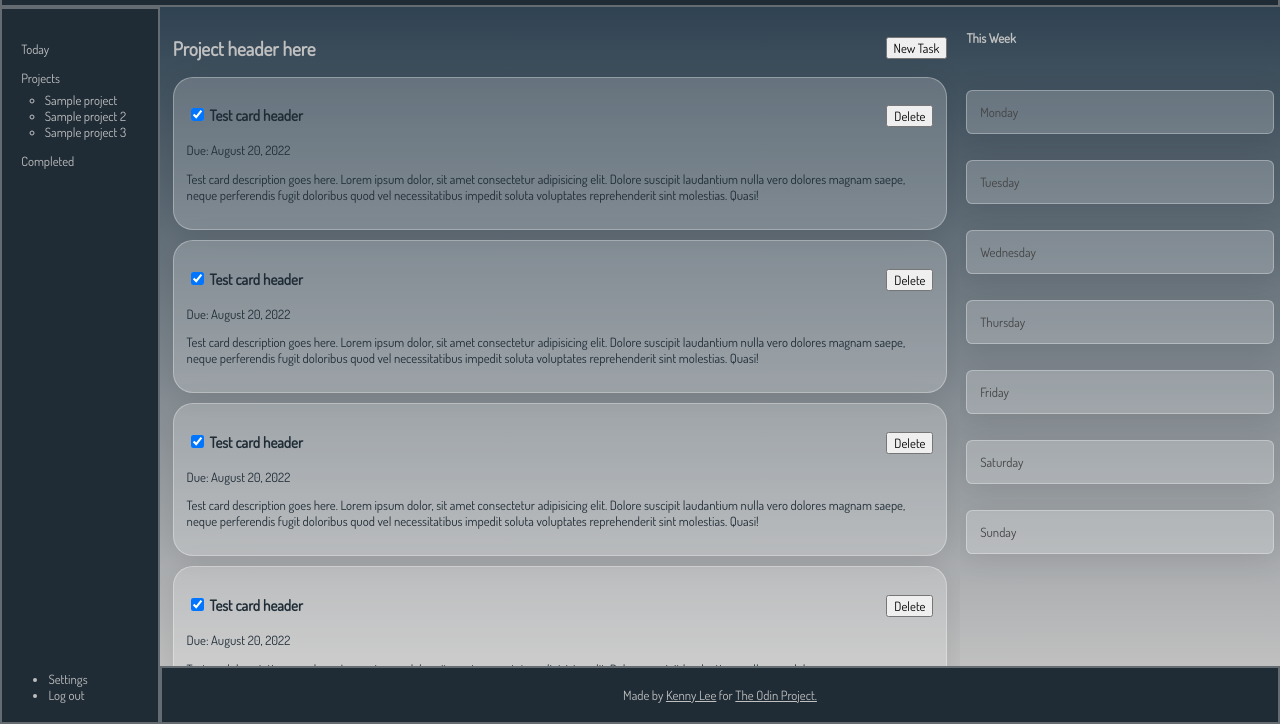
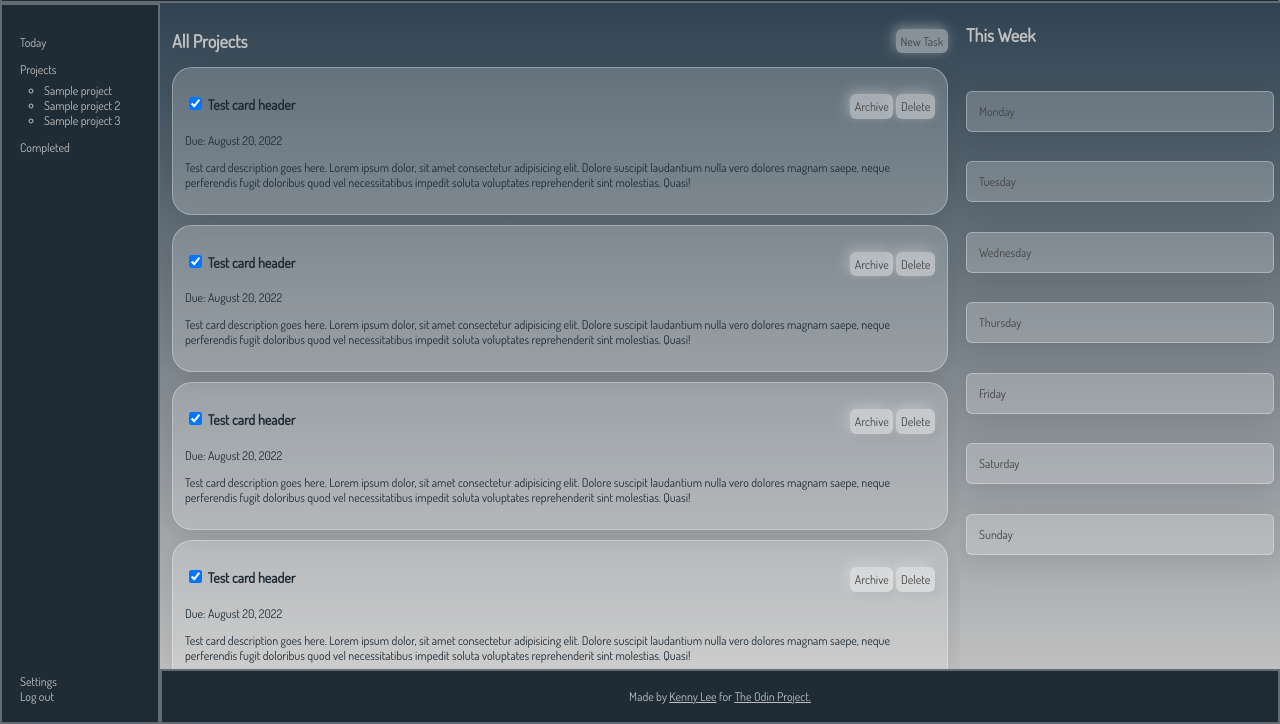
Before and after one commit to kenkneelee/odin-todo-list, a plain HTML site: page index.html in a window 1280 px wide. Shown: the part 76-800 px from the top of the page. Drawn offline with Linux system fonts and the light colour scheme.

Commit message:
additional typography changes using clamp, button styling, refactor css

```diff
--- a/index.html
+++ b/index.html
@@ -49,7 +49,7 @@
         </div>
 
         <div id="aside">
-            <h4>This Week</h4>
+            <h2>This Week</h2>
             <ul id="calendar">
                 <li class="calendarDay">Monday</li>
                 <li class="calendarDay">Tuesday</li>
@@ -63,7 +63,7 @@
 
         <div id="main-content">
             <div id="main-header">
-                <h2>Project header here</h2>
+                <h2>All Projects</h2>
                 <button>New Task</button>
             </div>
             <div id="cards">
@@ -73,7 +73,10 @@
                             <input type="checkbox" checked="checked" />
                             Test card header
                         </span>
+                        <div>
+                            <button>Archive</button>
                             <button>Delete</button>
+                        </div>
                     </h3>
                     <p>Due: August 20, 2022</p>
                     <p>
@@ -91,7 +94,10 @@
                             <input type="checkbox" checked="checked" />
                             Test card header
                         </span>
+                        <div>
+                            <button>Archive</button>
                             <button>Delete</button>
+                        </div>
                     </h3>
                     <p>Due: August 20, 2022</p>
                     <p>
@@ -109,7 +115,10 @@
                             <input type="checkbox" checked="checked" />
                             Test card header
                         </span>
+                        <div>
+                            <button>Archive</button>
                             <button>Delete</button>
+                        </div>
                     </h3>
                     <p>Due: August 20, 2022</p>
                     <p>
@@ -127,7 +136,10 @@
                             <input type="checkbox" checked="checked" />
                             Test card header
                         </span>
+                        <div>
+                            <button>Archive</button>
                             <button>Delete</button>
+                        </div>
                     </h3>
                     <p>Due: August 20, 2022</p>
                     <p>
--- a/style.css
+++ b/style.css
@@ -1,14 +1,14 @@
-@import url('https://fonts.googleapis.com/css2?family=Dosis&display=swap');
+@import url("https://fonts.googleapis.com/css2?family=Dosis&display=swap");
+
+/* Page layout stuff */
 
 * {
     box-sizing: border-box;
-    font-family: 'Dosis', sans-serif;
+    font-family: "Dosis", sans-serif;
 }
-
 html {
-        font-size: 1vw;
+    font-size: clamp(12px, calc(0.625rem + ((1vw - 10.8px) * 0.9259)), 20px);
 }
-
 body {
     display: grid;
     grid-template-areas:
@@ -21,6 +21,8 @@ body {
     margin: 0;
 }
 
+/* Header stuff */
+
 header {
     grid-area: header;
     display: flex;
@@ -28,26 +30,25 @@ header {
     align-items: center;
 }
 
+#notifications {
+    display: flex;
+    align-items: center;
+    gap: 1rem;
+}
+#notifBell {
+    width: 20px;
+}
+#userProfile {
+    display: flex;
+    align-items: center;
+    gap: 1rem;
+}
 #userIcon {
     border-radius: 50%;
     width: 50px;
 }
 
-#notifications {
-    display: flex;
-    align-items: center;
-    gap: 1rem;
-}
-
-#notifBell {
-    width: 20px;
-}
-
-#userProfile {
-    display: flex;
-    align-items: center;
-    gap: 1rem;
-}
+/* Sidebar stuff */
 
 #sidebar {
     grid-area: side;
@@ -60,35 +61,18 @@ header {
     list-style-type: none;
     padding: 0.5rem;
 }
-
-#sidebar-links>li {
+#sidebar-links > li {
     padding: 0.5rem;
 }
-
 #sidebar-links ul {
     padding: 0.5rem 0 0 20%;
 }
-
-#main-content,
-#aside {
-    border: px solid #c0c0c06d;
-    box-sizing: border-box;
-    background: linear-gradient(
-        to bottom,
-        #304352,
-        #c0c0c0
-    ); /* W3C, IE 10+/ Edge, Firefox 16+, Chrome 26+, Opera 12+, Safari 7+ */
-    background-attachment:scroll;
+#sidebar-bottom {
+    list-style: none;
+    padding-left: 1rem;
 }
 
-#sidebar,
-header,
-footer {
-    background-color: #1f2c36;
-    color: #c0c0c0;
-    border: 2px solid #c0c0c06d;
-    box-sizing: border-box;
-}
+/* Main content stuff */
 
 #main-content {
     grid-area: content;
@@ -127,10 +111,11 @@ footer {
     background: rgba(255, 255, 255, 0.2);
     box-shadow: 0 4px 30px rgba(0, 0, 0, 0.1);
     border: 1px solid rgba(255, 255, 255, 0.3);
-    cursor:pointer;
+    cursor: pointer;
 }
 
-.card:hover, .calendarDay:hover {
+.card:hover,
+.calendarDay:hover {
     background: rgba(255, 255, 255, 0.4);
     transition-duration: 500ms;
 }
@@ -140,10 +125,13 @@ footer {
     justify-content: space-between;
 }
 
+/* Right side stuff */
+
 #aside {
     grid-area: aside;
     background-color: beige;
     color: #c0c0c0;
+    padding: 0.5rem;
 }
 
 #aside ul {
@@ -173,6 +161,8 @@ footer {
         6px 6px 8px rgba(255, 255, 255, 0.075), 6px 6px 10px rgba(0, 0, 0, 0.15); */
 }
 
+/* Footer stuff */
+
 footer {
     grid-area: footer;
     text-align: center;
@@ -182,16 +172,55 @@ footer p a {
     color: #c0c0c0;
 }
 
+
+
+
+
+#sidebar,
 header,
-#sidebar {
+footer {
+    background-color: #1f2c36;
+    color: #c0c0c0;
+    border: 2px solid #c0c0c06d;
+    box-sizing: border-box;
     padding: 0.5rem;
 }
 
-#aside,
-footer {
-    padding: 0.5rem;
+#main-content,
+#aside {
+    border: px solid #c0c0c06d;
+    box-sizing: border-box;
+    background: linear-gradient(
+        to bottom,
+        #304352,
+        #c0c0c0
+    ); /* W3C, IE 10+/ Edge, Firefox 16+, Chrome 26+, Opera 12+, Safari 7+ */
+    background-attachment: scroll;
 }
 
 button {
+    background: rgba(255, 255, 255, 0.4);
+    border: none;
+    border-radius: 0.5rem;
+    padding: 0.4rem;
+    color: #444;
     font-size: 1rem;
+    text-align: center;
+    outline: none;
+    cursor: pointer;
+    transition: 0.2s ease-in-out;
+    box-shadow: -2px -2px 14px rgba(255, 255, 255, 0.3),
+        -2px -2px 10px rgba(255, 255, 255, 0.1),
+        2px 2px 8px rgba(255, 255, 255, 0.075), 2px 2px 10px rgba(0, 0, 0, 0.15);
 }
+button:hover {
+    box-shadow: -1px -1px 6px rgba(255, 255, 255, 0.4),
+        -1px -1px 4px rgba(255, 255, 255, 0.2),
+        2px 2px 2px rgba(255, 255, 255, 0.05), 2px 2px 4px rgba(0, 0, 0, 0.1);
+}
+button:active {
+    box-shadow: inset -2px -2px 6px rgba(255, 255, 255, 0.5),
+        inset -2px -2px 4px rgba(255, 255, 255, 0.3),
+        inset 2px 2px 2px rgba(255, 255, 255, 0.075),
+        inset 2px 2px 4px rgba(0, 0, 0, 0.15);
+}
```
Lines whose indentation alone changed are shown as unchanged.
